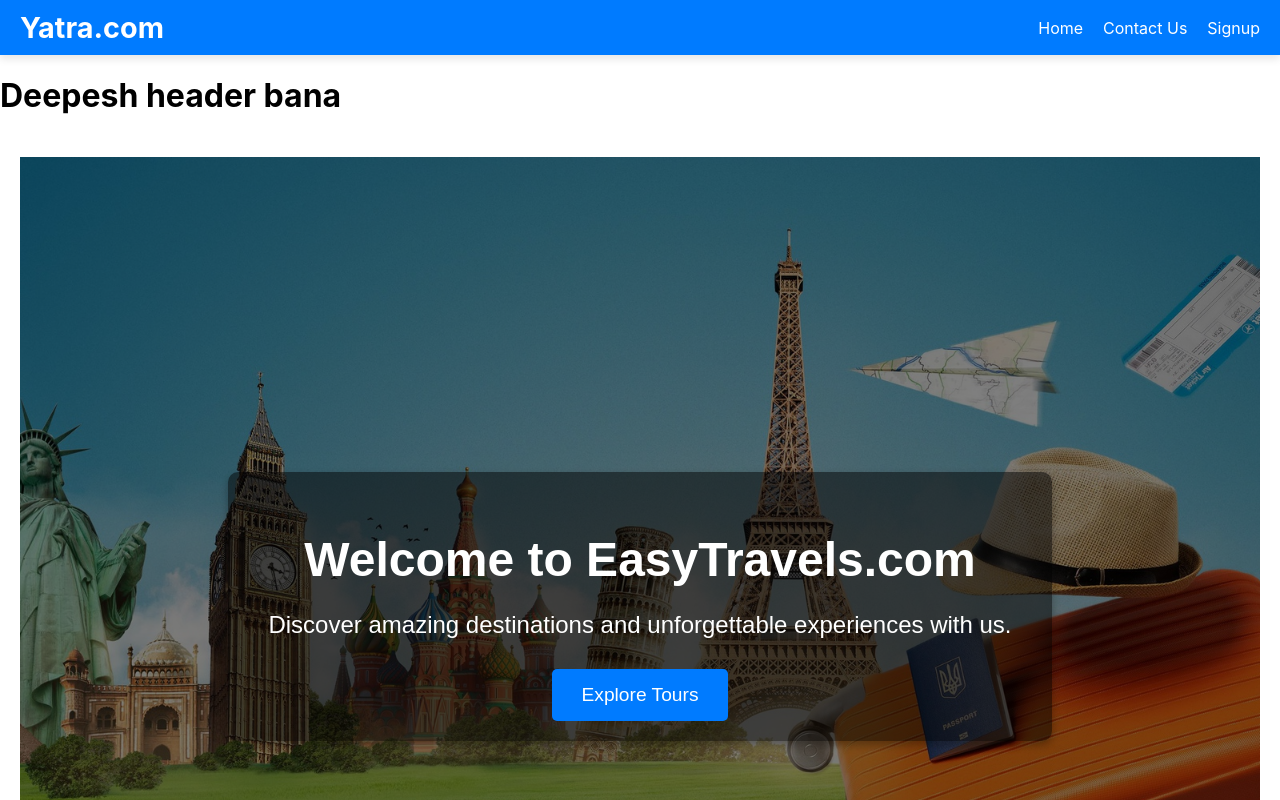
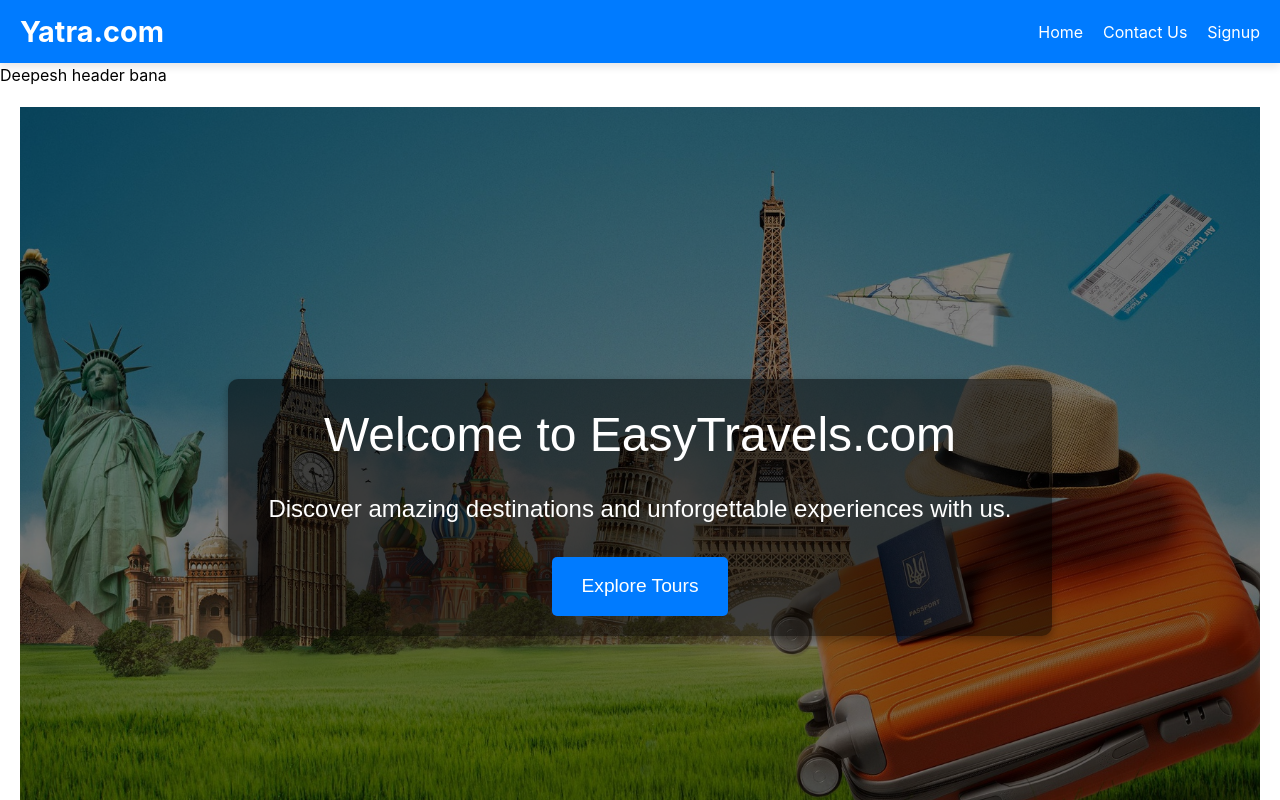
Before and after one commit to Jeevant010/tour_travels, a React (Create React App) app in the folder tour/: page / in a window 1280 px wide. Shown: the top 800 px of the page. Built offline with nearby package versions, Linux system fonts and the light colour scheme.

Commit message:
added tailwind css all functionalities
you must install them then start coding using the link https://v2.tailwindcss.com/docs/guides/create-react-app#setting-up-tailwind-css

```diff
--- /dev/null
+++ b/tour/craco.config.js
@@ -0,0 +1,10 @@
+module.exports = {
+    style: {
+      postcss: {
+        plugins: [
+          require('tailwindcss'),
+          require('autoprefixer'),
+        ],
+      },
+    },
+  }
--- a/tour/src/index.css
+++ b/tour/src/index.css
@@ -1,3 +1,8 @@
+@tailwind base;
+@tailwind components;
+@tailwind utilities;
+
+
 body {
   margin: 0;
   font-family: -apple-system, BlinkMacSystemFont, 'Segoe UI', 'Roboto', 'Oxygen',
--- /dev/null
+++ b/tour/tailwind.config.js
@@ -0,0 +1,11 @@
+module.exports = {
+    purge: [],
+    darkMode: false, // or 'media' or 'class'
+    theme: {
+      extend: {},
+    },
+    variants: {
+      extend: {},
+    },
+    plugins: [],
+  }
```
Also changed, not shown: tour/package.json (+8 -4 lines), 1 other file (tests, documents, lock files or other folders).
